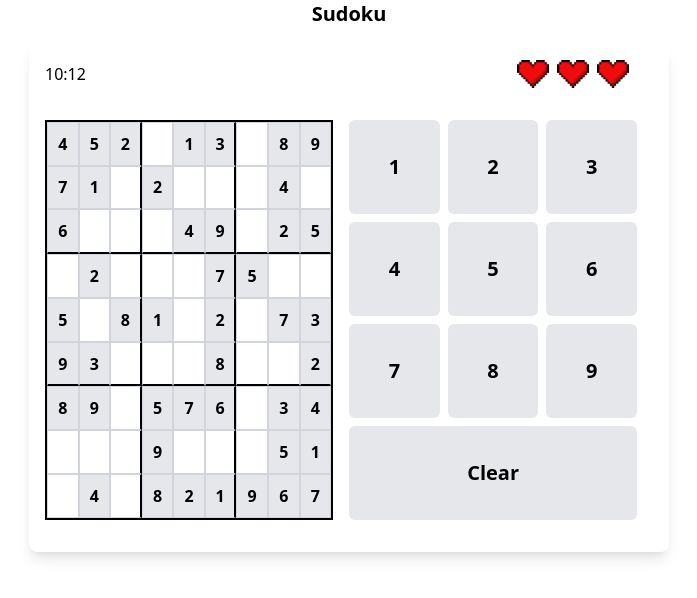
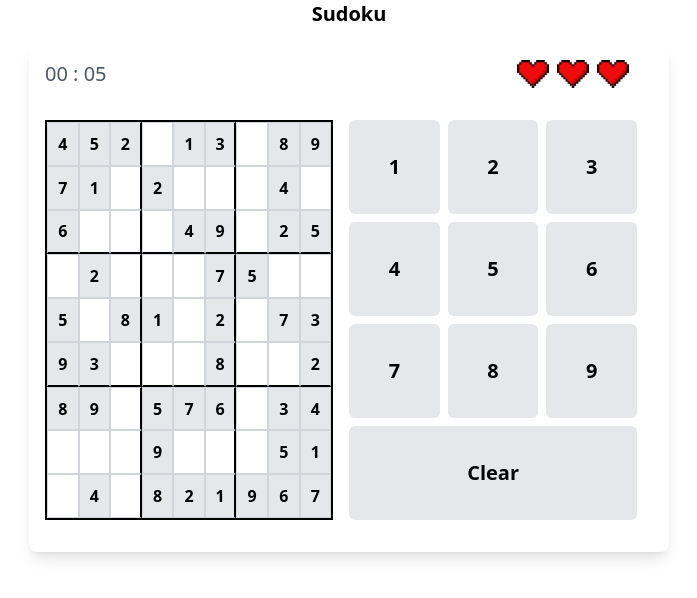
Before and after one commit to Piterovskyyy/Sudoku, a React (Vite) app: page / in a window 1280 px wide. Shown: the top 598 px of the page, without its empty margins (291-988 px from the left). Built offline with nearby package versions, Linux system fonts and the light colour scheme.

Commit message:
add timer

```diff
--- a/package.json
+++ b/package.json
@@ -10,6 +10,7 @@
     "preview": "vite preview"
   },
   "dependencies": {
+    "framer-motion": "^11.0.28",
     "react": "^18.2.0",
     "react-dom": "^18.2.0"
   },
--- a/src/Game.tsx
+++ b/src/Game.tsx
@@ -1,15 +1,30 @@
-import { useState } from "react";
+import { useEffect, useState } from "react";
 import Board from "./Board";
 import Lives from "./Lives";
 const Game = () => {
   const [lives, setLives] = useState(3);
+  const [time, setTime] = useState(0);
+
+  useEffect(() => {
+    const intervalId = setInterval(() => setTime(time + 1), 10);
+
+    return () => clearInterval(intervalId);
+  }, [time]);
+  const hours = Math.floor(time / 360000);
+  const minutes = Math.floor((time % 360000) / 6000);
+  const seconds = Math.floor((time % 6000) / 100);
 
   return (
     <>
       <h1 className="text-xl font-bold text-center mb-4">Sudoku</h1>
       <div className="w-full md:w-1/2 mx-auto bg-white p-2 shadow-lg rounded-lg flex flex-col items-center justify-center">
         <div className="flex w-full justify-between items-center p-2 md:pr-8">
-          <span>10:12</span>
+          <div className="text-xl text-gray-600 font-sans flex flex-row">
+            {hours ? hours : ""}
+            {minutes.toString().padStart(2, "0")} :{" "}
+            {seconds.toString().padStart(2, "0")}
+          </div>
+
           <Lives lives={lives} />
         </div>
         <div className="w-full p-2 rounded-lg flex flex-col md:flex-row items-center justify-center">
```
Also changed, not shown: 1 other file (tests, documents, lock files or other folders).
